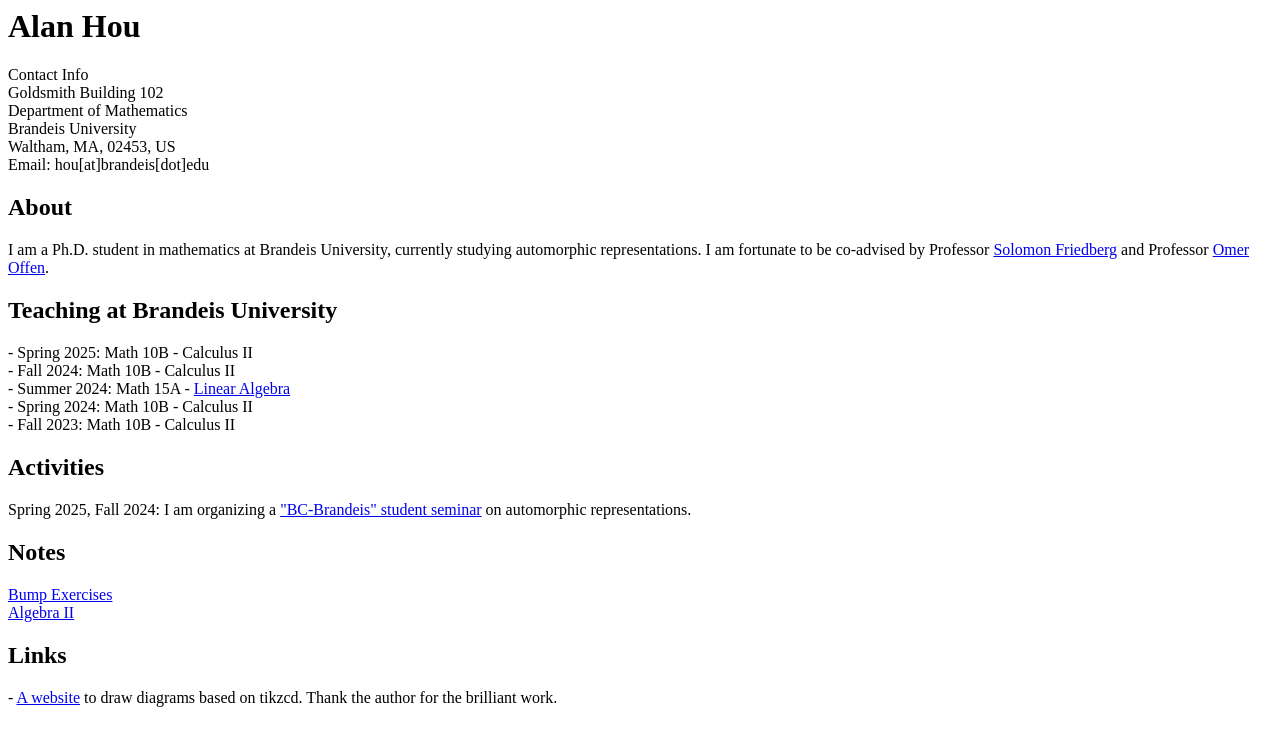
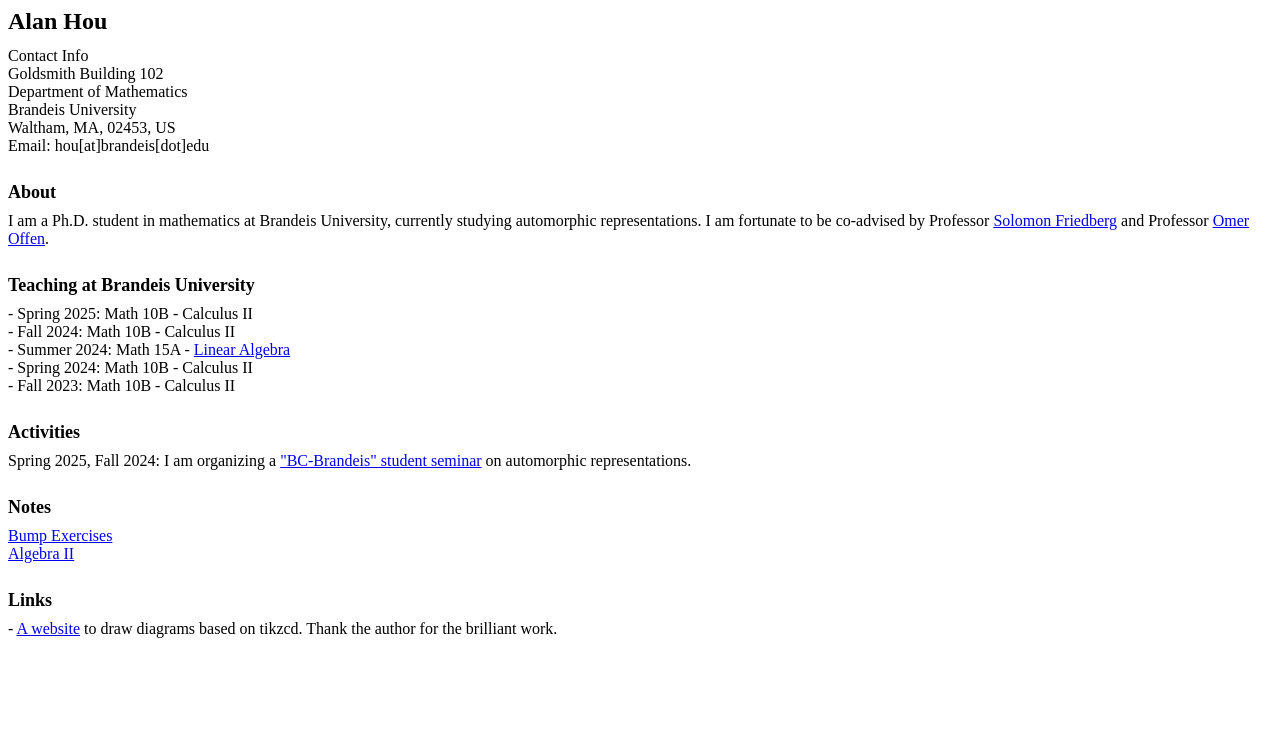
Before and after one commit to axhou/axhou.github.io, a Jekyll site: the page index.html, which Jekyll copies as it is, in a window 1280 px wide. Shown: the top 746 px of the page. Built offline with Jekyll 4.4.1, drawn with Linux system fonts in a browser that asks for light colours.

Commit message:
Update index.html

```diff
--- a/index.html
+++ b/index.html
@@ -14,11 +14,25 @@
   <style>
     body {
       background: White;
+      font-family: serif;
+      font-size: 16px;
     }
     hr {
       border: none;
       height: 2px;
       background-color: #000;
+    }
+    h1 {
+      font-size: 24px;
+      margin-bottom: 0.5em;
+    }
+    h2 {
+      font-size: 18px;
+      margin-top: 1.5em;
+      margin-bottom: 0.5em;
+    }
+    p {
+      margin: 0 0 1.2em 0;
     }
   </style>
 </head>
@@ -36,16 +50,16 @@
     Email: hou[at]brandeis[dot]edu
   </p>
 
+  <h2>About</h2>
   <p>
-    <h2>About</h2>
     I am a Ph.D. student in mathematics at Brandeis University, currently studying automorphic representations.
     I am fortunate to be co-advised by Professor
     <a href="https://sites.google.com/bc.edu/solomon-friedberg/">Solomon Friedberg</a> and
-    Professor <a href="https://sites.google.com/brandeis.edu/offen/home">Omer Offen</a>.<br>
+    Professor <a href="https://sites.google.com/brandeis.edu/offen/home">Omer Offen</a>.
   </p>
 
+  <h2>Teaching at Brandeis University</h2>
   <p>
-    <h2>Teaching at Brandeis University</h2>
     - Spring 2025: Math 10B - Calculus II <br/>
     - Fall 2024: Math 10B - Calculus II <br/>
     - Summer 2024: Math 15A - <a href="./s2024la.html">Linear Algebra</a> <br/>
@@ -53,20 +67,20 @@
     - Fall 2023: Math 10B - Calculus II <br/>
   </p>
 
+  <h2>Activities</h2>
   <p>
-    <h2>Activities</h2>
     Spring 2025, Fall 2024: I am organizing a
     <a href="./bzf2024.html">"BC-Brandeis" student seminar</a> on automorphic representations.
   </p>
 
+  <h2>Notes</h2>
   <p>
-    <h2>Notes</h2>
     <a href="./bumpex.html">Bump Exercises</a> <br/>
     <a href="./algebra2.html">Algebra II</a>
   </p>
 
+  <h2>Links</h2>
   <p>
-    <h2>Links</h2>
     - <a href="https://tikzcd.yichuanshen.de/">A website</a> to draw diagrams based on tikzcd.
     Thank the author for the brilliant work.
   </p>
```
